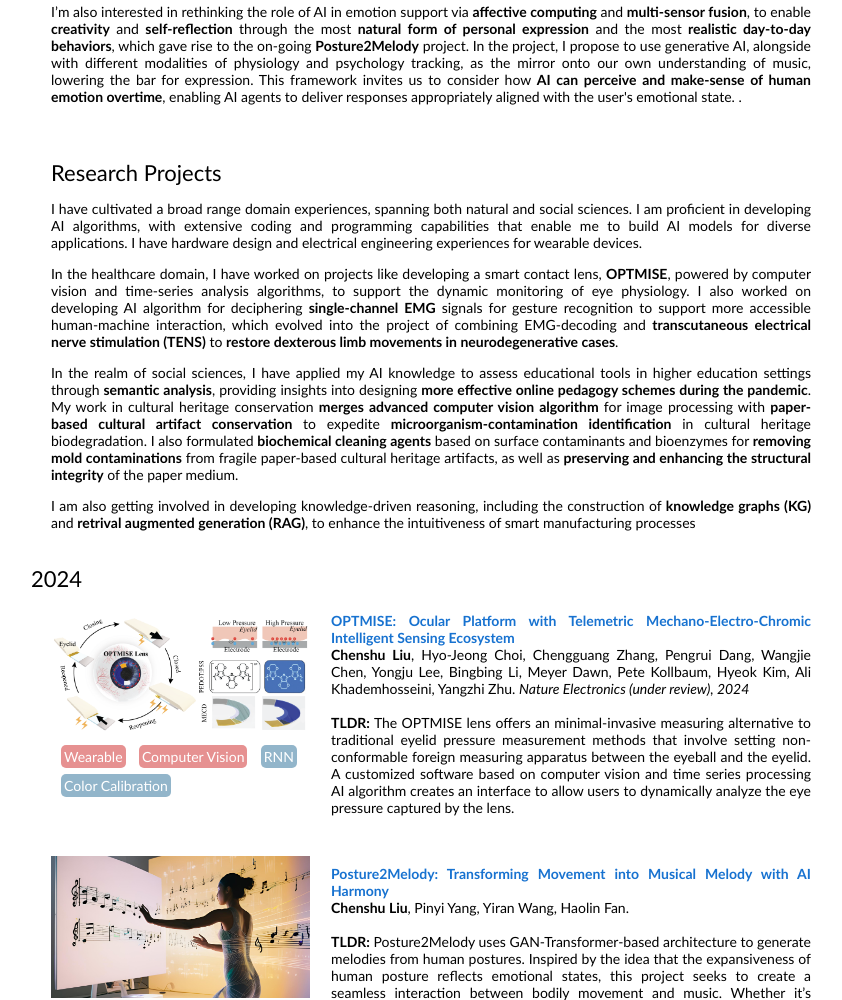
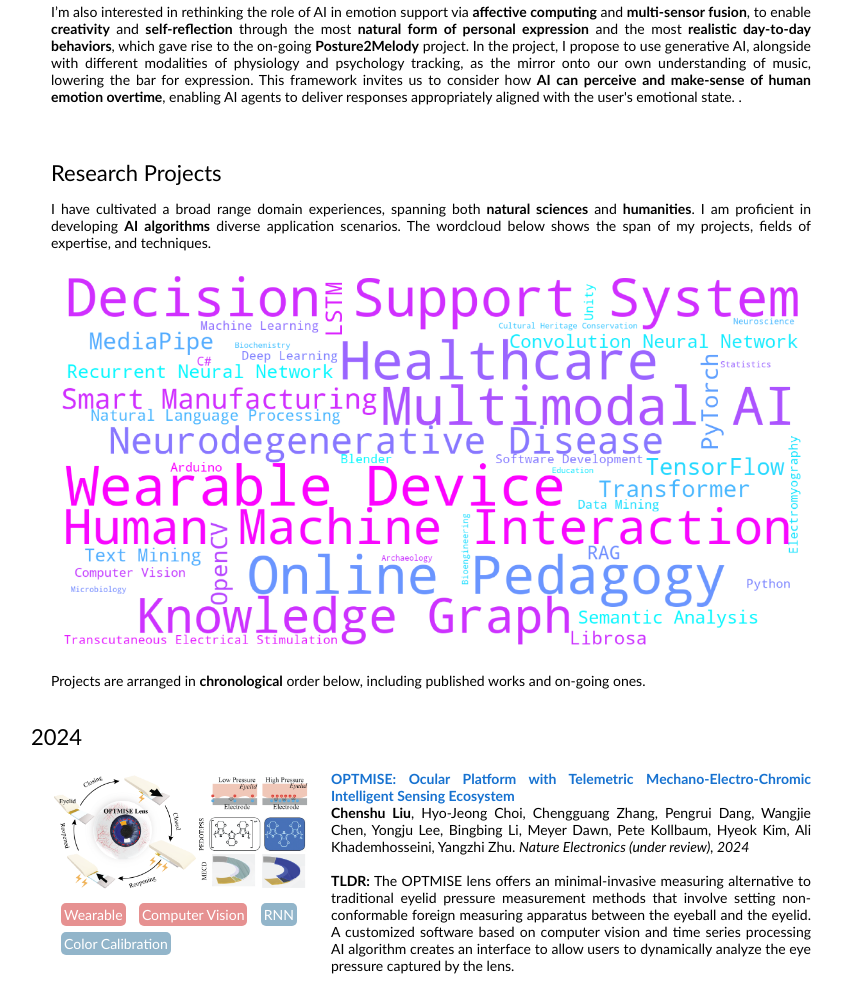
Before and after one commit to ChenshuLiu/Portfolio, a plain HTML site: page index.html in a window 1280 px wide. Shown: the part 779-1779 px from the top of the page, without its empty margins (209-1051 px from the left). Drawn offline with Linux system fonts and the light colour scheme.

Commit message:
new wordcloud

```diff
--- a/index.html
+++ b/index.html
@@ -6,6 +6,12 @@
     <meta name="author" content="Chenshu Liu">
     <meta name="viewport" content="width=device-width, initial-scale=1">
     <link rel="stylesheet" type="text/css" href="stylesheet.css">
+    <style>
+      img {
+          width: 100%; /* Make the image responsive to the container width */
+          height: auto; /* Maintain the aspect ratio */
+      }
+    </style>
 
 
     <!-- Global site tag (gtag.js) - Google Analytics -->
@@ -88,11 +94,13 @@
         <td style="padding:20px;width:100%;vertical-align:middle">
           <h2>Research Projects</h2>
           <p>
-            I have cultivated a broad range domain experiences, spanning both natural and social sciences.
-            I am proficient in developing AI algorithms, with extensive coding and programming capabilities that enable me to build AI models for diverse applications.
-            I have hardware design and electrical engineering experiences for wearable devices.
+            I have cultivated a broad range domain experiences, spanning both <strong>natural sciences</strong> and <strong>humanities</strong>.
+            I am proficient in developing <strong>AI algorithms</strong> diverse application scenarios. The wordcloud below shows the span of my projects, fields of expertise, and techniques.
           </p>
-          <p>
+          <img src='images/wordcloud_3.png'>
+          <p>Projects are arranged in <strong>chronological</strong> order below, including published works and on-going ones.</p>
+
+          <!-- <p>
             In the healthcare domain, I have worked on projects like developing a smart contact lens, <strong>OPTMISE</strong>, powered by computer vision and time-series analysis algorithms, to support the dynamic monitoring of eye physiology.
             I also worked on developing AI algorithm for deciphering <strong>single-channel EMG</strong> signals for gesture recognition to support more accessible human-machine interaction,
             which evolved into the project of combining EMG-decoding and <strong>transcutaneous electrical nerve stimulation (TENS)</strong> to <strong>restore dexterous limb movements in neurodegenerative cases</strong>.
@@ -102,7 +110,7 @@
             My work in cultural heritage conservation <strong>merges advanced computer vision algorithm</strong> for image processing with <strong>paper-based cultural artifact conservation</strong> to expedite <strong>microorganism-contamination identification</strong> in cultural heritage biodegradation.
             I also formulated <strong>biochemical cleaning agents</strong> based on surface contaminants and bioenzymes for <strong>removing mold contaminations</strong> from fragile paper-based cultural heritage artifacts, as well as <strong>preserving and enhancing the structural integrity</strong> of the paper medium.
           </p>
-          <p>I am also getting involved in developing knowledge-driven reasoning, including the construction of <strong>knowledge graphs (KG)</strong> and <strong>retrival augmented generation (RAG)</strong>, to enhance the intuitiveness of smart manufacturing processes</p>
+          <p>I am also getting involved in developing knowledge-driven reasoning, including the construction of <strong>knowledge graphs (KG)</strong> and <strong>retrival augmented generation (RAG)</strong>, to enhance the intuitiveness of smart manufacturing processes</p> -->
         </td>
           </tbody></table>
 
```
Also changed, not shown: images/wordcloud_3.png (added).
